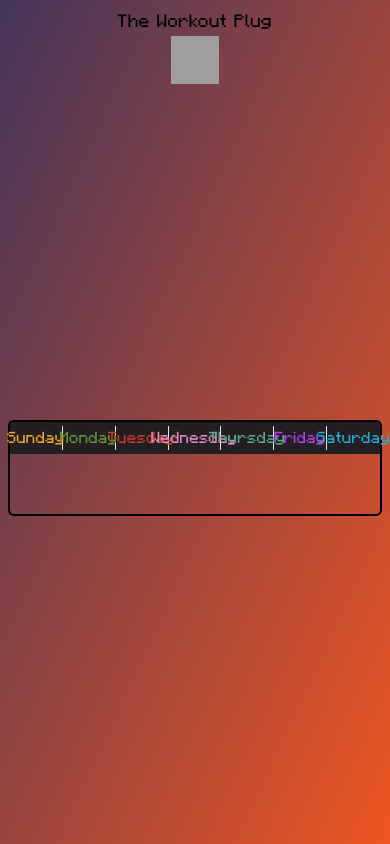
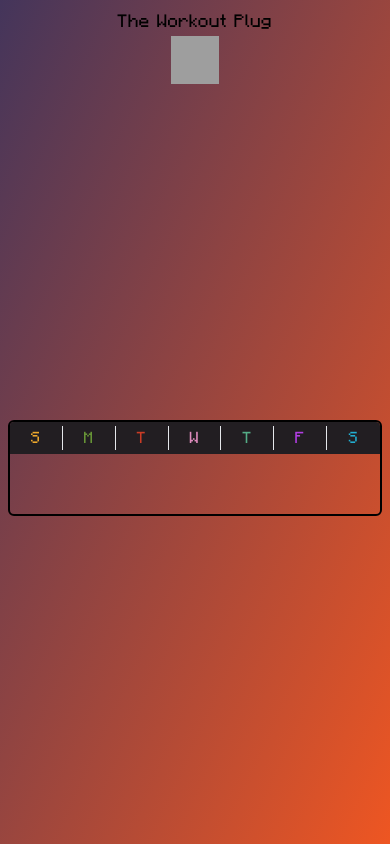
Before and after one commit to Bhjamin/workout-plug, a Next.js app: page / in a window 390 px wide. Built offline with nearby package versions, Linux system fonts and the light colour scheme; grey boxes are pictures that could not be loaded.

Commit message:
Updated month header

```diff
--- a/src/app/components/MonthHeader.tsx
+++ b/src/app/components/MonthHeader.tsx
@@ -39,7 +39,14 @@ const MonthHeader = () => {
               day.day !== "Saturday" && "border-r-[1px]"
             }`}
           >
-            <p className={`font-minecraft ${day.color}`}>{day.day}</p>
+            <p
+              className={`font-minecraft hidden md:flex text-xs lg:text-base ${day.color}`}
+            >
+              {day.day}
+            </p>
+            <p className={`font-minecraft flex md:hidden ${day.color}`}>
+              {day.day[0]}
+            </p>
           </div>
         );
       })}
```
